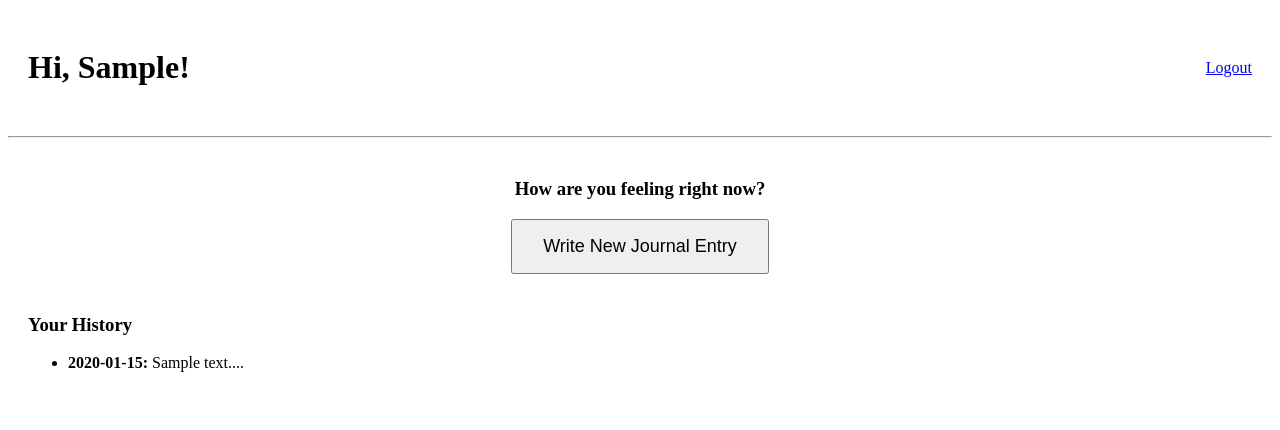
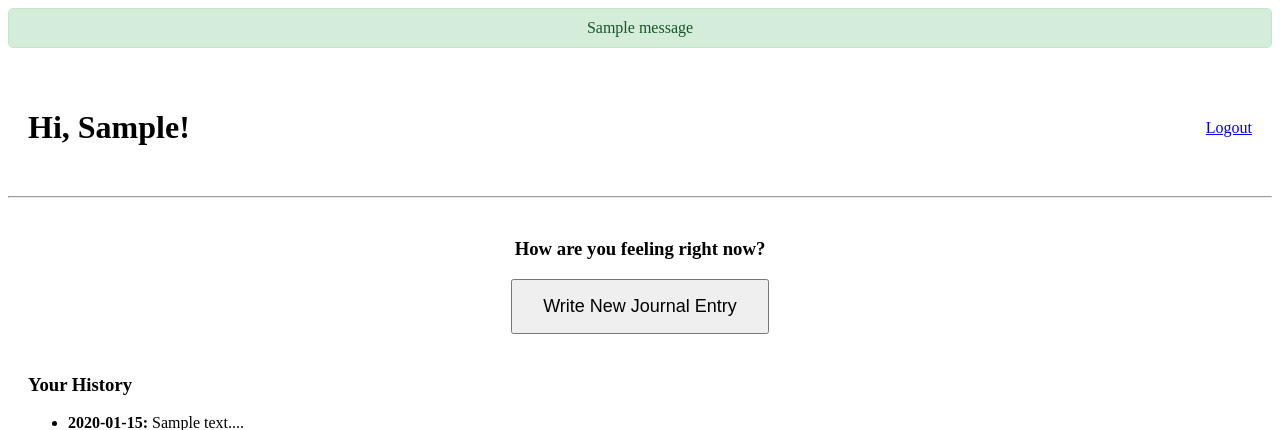
Before and after one commit to emilioquezadanavarro/Resonate-App, a Flask app: page /profile in a window 1280 px wide. Shown: the top 430 px of the page. Run offline with Flask 3, Linux system fonts and the light colour scheme; the visitor is signed in with stand-in values (Sample User, id 1); tables that the repository leaves empty hold one stand-in row (values such as "Sample post"); one stand-in notice (Sample message) is shown.

Commit message:
Adding flash messages

```diff
--- a/app/templates/profile.html
+++ b/app/templates/profile.html
@@ -5,6 +5,16 @@
     <title>{{ user.username }}'s Profile</title>
 </head>
 <body>
+    {% with messages = get_flashed_messages() %}
+        {% if messages %}
+            <div style="background-color: #d4edda; color: #155724; padding: 10px; margin-bottom: 20px; border: 1px solid #c3e6cb; border-radius: 5px; text-align: center;">
+                {% for message in messages %}
+                    {{ message }}
+                {% endfor %}
+            </div>
+        {% endif %}
+    {% endwith %}
+
     <div style="display: flex; justify-content: space-between; align-items: center; padding: 20px;">
         <h1>Hi, {{ user.first_name }}!</h1>
         <a href="{{ url_for('main.index') }}">Logout</a>
```
